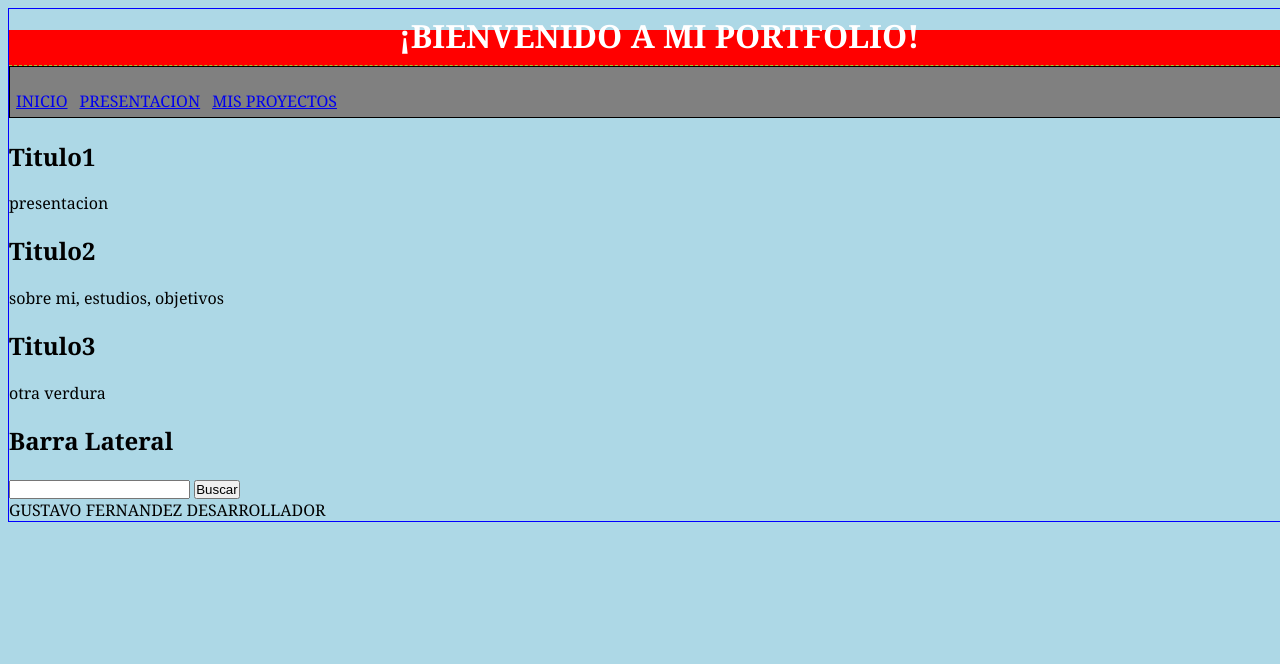
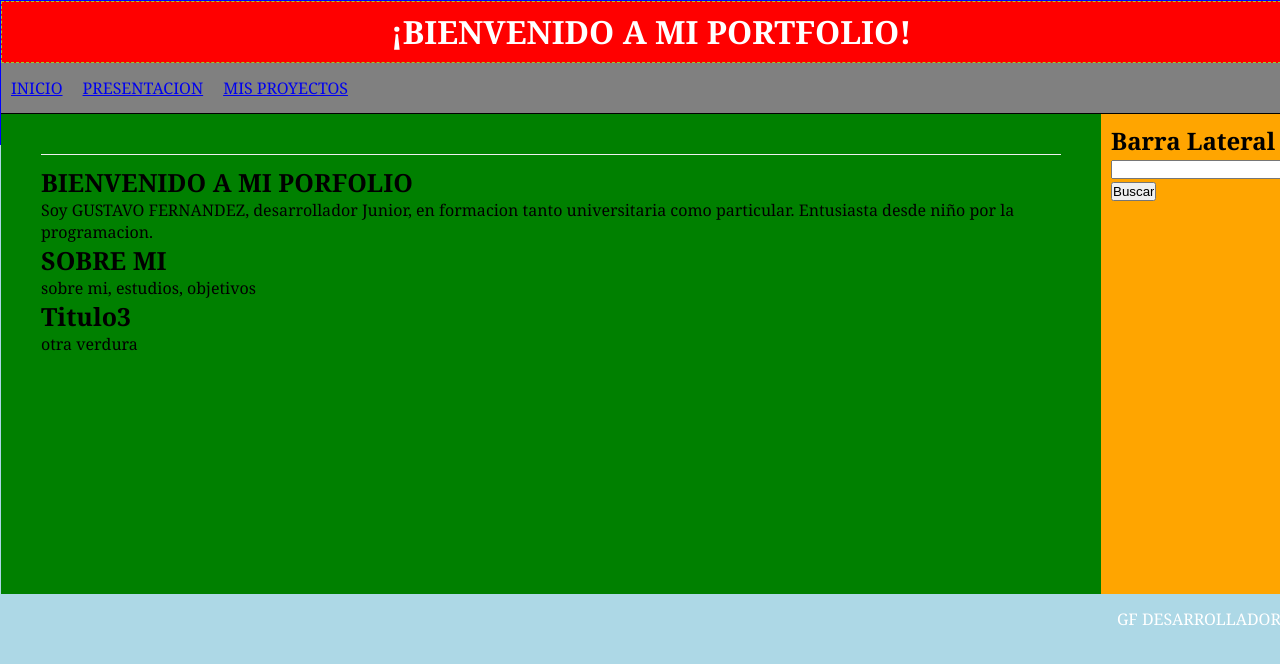
Before and after one commit to Gustavo-Ferna/Gustavo-Ferna.github.io, a plain HTML site: page index.html in a window 1280 px wide. Shown: the top 664 px of the page. Drawn offline with Linux system fonts and the light colour scheme.

Commit message:
Editando el codigo, se avanza en la ubicacion, seleccion de colores

```diff
--- a/estilos.css
+++ b/estilos.css
@@ -1,5 +1,5 @@
 *{
-     margin: opx;
+     margin: 0px;
      padding: 0px;
 }
 
@@ -16,28 +16,74 @@ body{
 
 header{
     background: red;
-    height: 10%;
-    width: 100%;
-    border-bottom: 1px dashed yellowgreen;
+    height: 60px;
+    width: calc(100%-4px);
     text-align: center;
-    line-height: 80%;
+    line-height: 60px;
     color: white;
+    border: 1px dashed yellowgreen;
 
 }
 
 nav{
     background: gray;
     height: 50px;
-    border: 1px solid black;
+    border-bottom: 1px solid black;
 }
 
 nav ul li{
     float: left;
     list-style: none;
-    margin: 6px;
-    line-height: 25px;
+    margin: 10px;
+    line-height: 30px;
 }
 
 .anularestilos{
     clear: both;
 }
+
+.anularestilos{
+    clear: both;
+}
+
+#contenido{
+    float: left;
+    width: 1020px;
+    min-height: 400px;
+    background: green;
+    padding: 40px;
+}
+
+#articulo{
+    color: white;
+    margin-top: 15px;
+    padding-bottom: 10pk;
+    border-bottom: 1px solid #eee;
+}
+
+.articulo:first-child{
+    padding-top: 10px;
+    border-top: 1px solid #eee;
+}
+
+aside{
+    float: left;
+    width: 180px;
+    background: orange;
+    min-height: 460px;
+    padding: 10px;
+    padding-top: 20;
+}
+
+.articulo h2{
+    font-size: 25px;
+}
+
+footer{
+    background: #000f;
+    color: white;
+    text-align: right;
+    margin-right: 20px;
+    height: 30px;
+    line-height: 50px;
+ }
--- a/index.html
+++ b/index.html
@@ -31,12 +31,13 @@
 
             <!--  definimos articulos -->
             <section id="contenido">
+
                 <article class="articulo">
-                    <h2>Titulo1</h2>
-                    <p>presentacion</p>
+                    <h2>BIENVENIDO A MI PORFOLIO</h2>
+                    <p>Soy GUSTAVO FERNANDEZ, desarrollador Junior, en formacion tanto universitaria como particular. Entusiasta desde niño por la programacion. </p>
                 </article>
                 <article class="articulo">
-                    <h2>Titulo2</h2>
+                    <h2>SOBRE MI</h2>
                     <p>sobre mi, estudios, objetivos </p>
                 </article>
                 <article class="articulo">
@@ -54,7 +55,7 @@
             </aside>
 
             <footer>
-                GUSTAVO FERNANDEZ DESARROLLADOR
+                GF DESARROLLADOR
             </footer>
 
 
```
